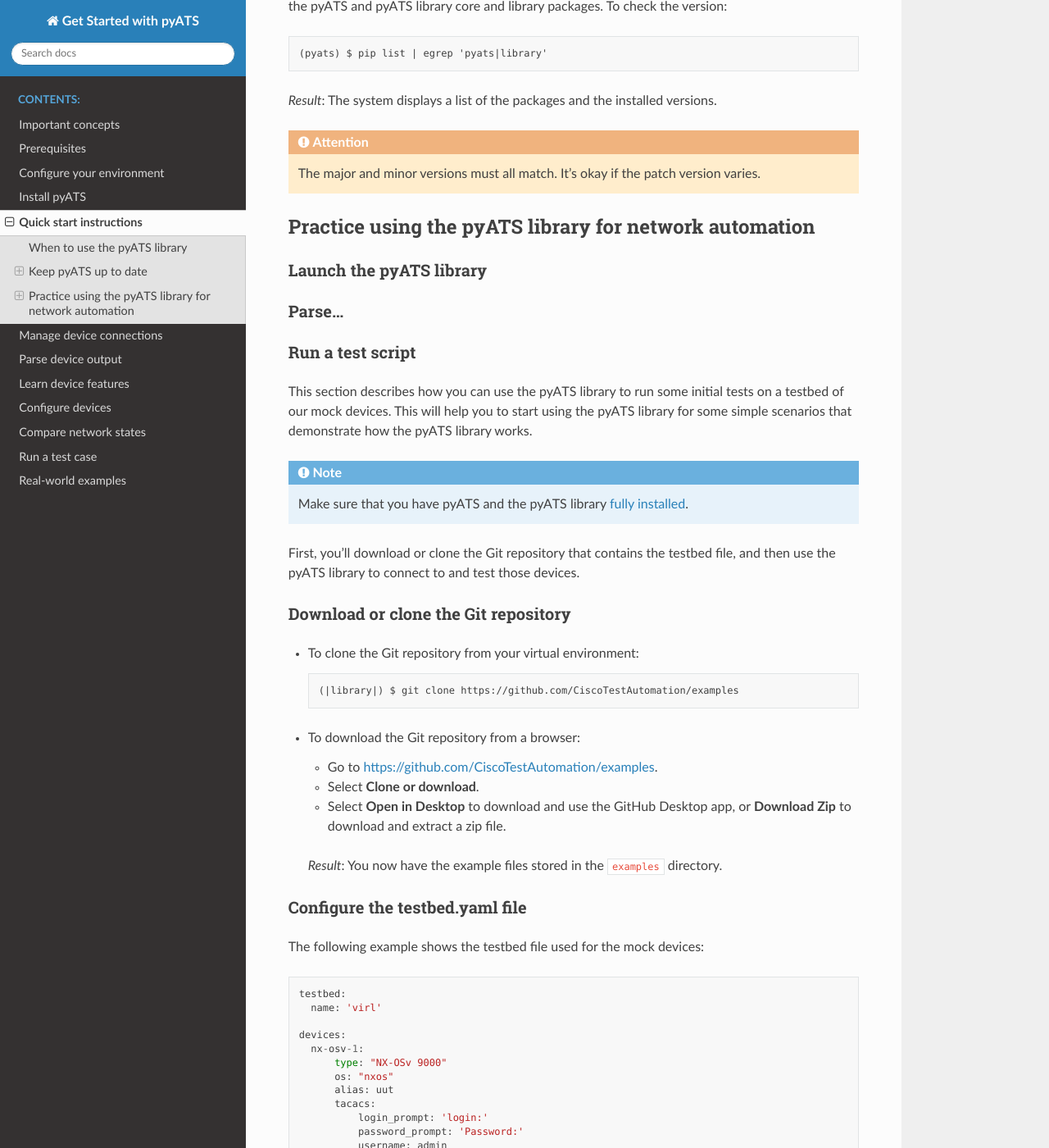
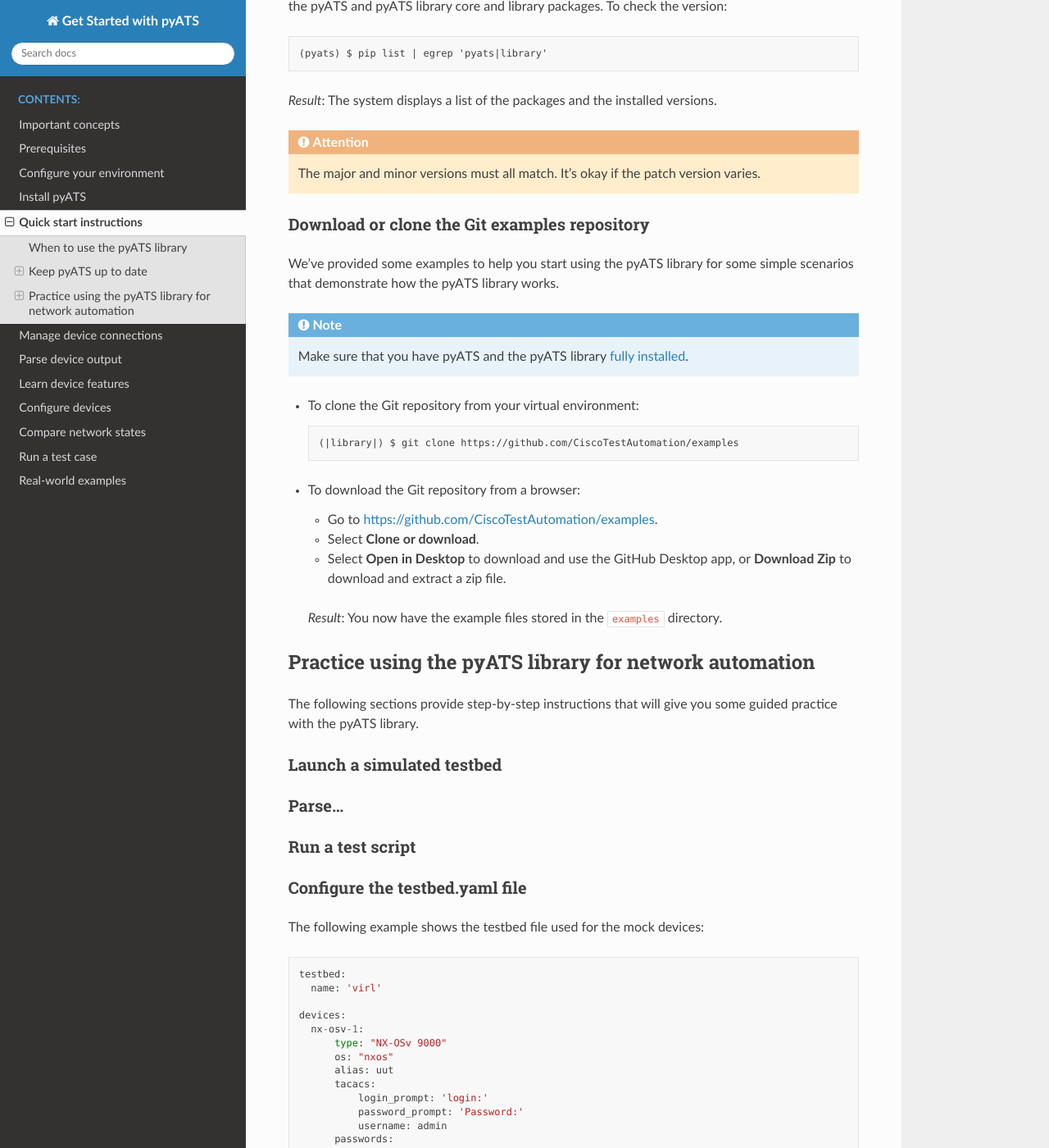
Before and after one commit to CiscoTestAutomation/getting-started, a Sphinx documentation site: the page built from source/quickstart/quickstartintro.rst, in a window 1280 px wide and 1400 px high, scrolled down 2954 px. Shown: the whole window at 82% size. Built offline with Sphinx 7.4.7 and the Read the Docs theme 2.0.0, drawn with Linux system fonts in a browser that asks for light colours; pages that are not in the unit, such as notebooks, are missing from menus.

Commit message:
Ongoing edits.

```diff
--- a/source/quickstart/quickstartintro.rst
+++ b/source/quickstart/quickstartintro.rst
@@ -17,6 +17,7 @@
   * Automate configuration and upgrade tasks.
   * Introduce changes -- such as new products or releases -- and see the effects on your network.
   * Use the power of our Pythonic library to efficiently write your own, reusable, OS-agnostic scripts.
+
 
 .. qs-update::
 
@@ -64,29 +65,13 @@
 
 .. attention:: The major and minor versions must all match. It's okay if the patch version varies.
 
-Practice using the |library| for network automation
-----------------------------------------------------
+.. _clone-git-examples:
 
-Launch the |library|
-^^^^^^^^^^^^^^^^^^^^^
-
-Parse...
-^^^^^^^^^
-
-Run a test script
-^^^^^^^^^^^^^^^^^^^
-
-
-This section describes how you can use the |library| to run some initial tests on a testbed of our mock devices. This will help you to start using the |library| for some simple scenarios that demonstrate how the |library| works.
+Download or clone the Git examples repository
+^^^^^^^^^^^^^^^^^^^^^^^^^^^^^^^^^^^^^^^^^^^^^
+We've provided some examples to help you start using the |library| for some simple scenarios that demonstrate how the |library| works.
 
 .. note:: Make sure that you have |pyats| and the |library| :doc:`fully installed </install/installpyATS>`.
-
-First, you'll download or clone the Git repository that contains the testbed file, and then use the |library| to connect to and test those devices.
-
-.. _clone-git-examples:
-
-Download or clone the Git repository
-^^^^^^^^^^^^^^^^^^^^^^^^^^^^^^^^^^^^^
 
 * To clone the Git repository from your virtual environment::
 
@@ -99,6 +84,25 @@
   * Select **Open in Desktop** to download and use the GitHub Desktop app, or **Download Zip** to download and extract a zip file.
 
  *Result*: You now have the example files stored in the ``examples`` directory.
+
+Practice using the |library| for network automation
+----------------------------------------------------
+The following sections provide step-by-step instructions that will give you some guided practice with the |library|.
+
+Launch a simulated testbed
+^^^^^^^^^^^^^^^^^^^^^^^^^^^
+
+
+
+Parse...
+^^^^^^^^^
+
+Run a test script
+^^^^^^^^^^^^^^^^^^^
+
+
+
+
 
 Configure the testbed.yaml file
 ^^^^^^^^^^^^^^^^^^^^^^^^^^^^^^^^
```
